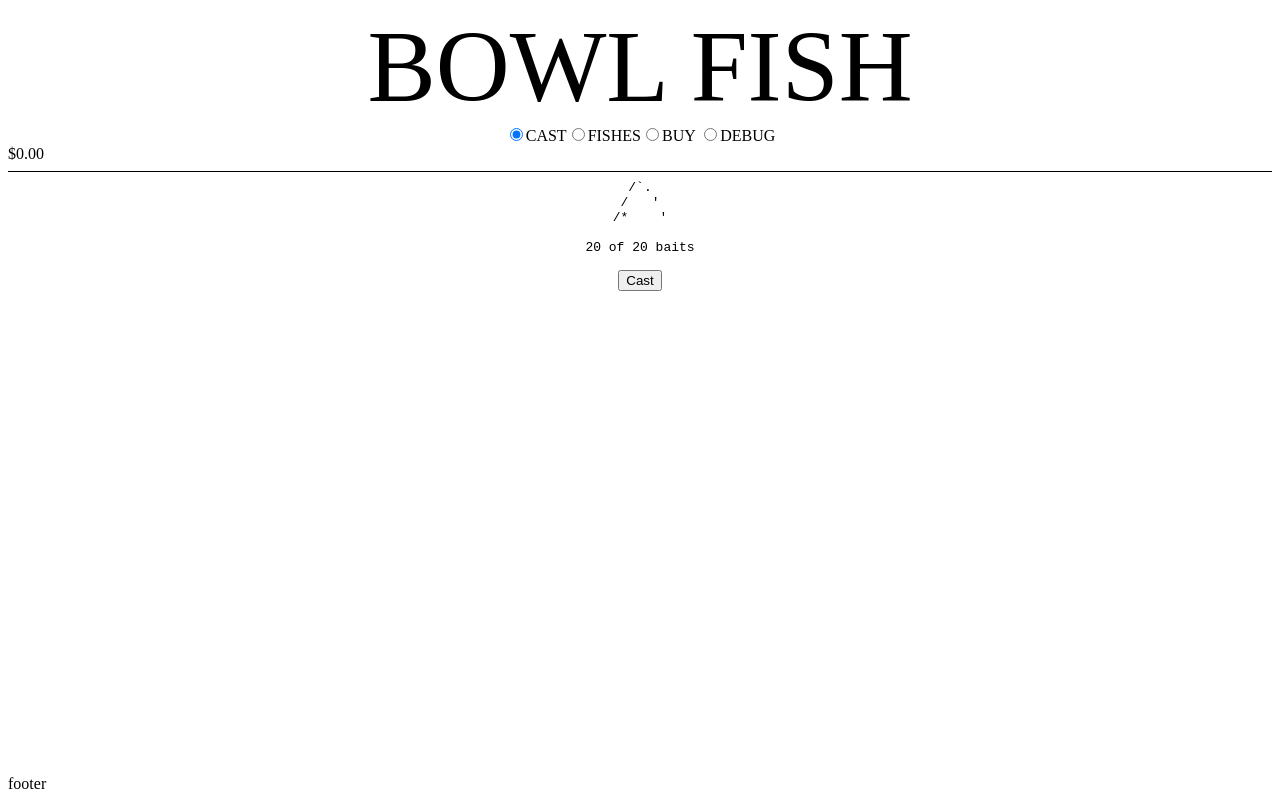
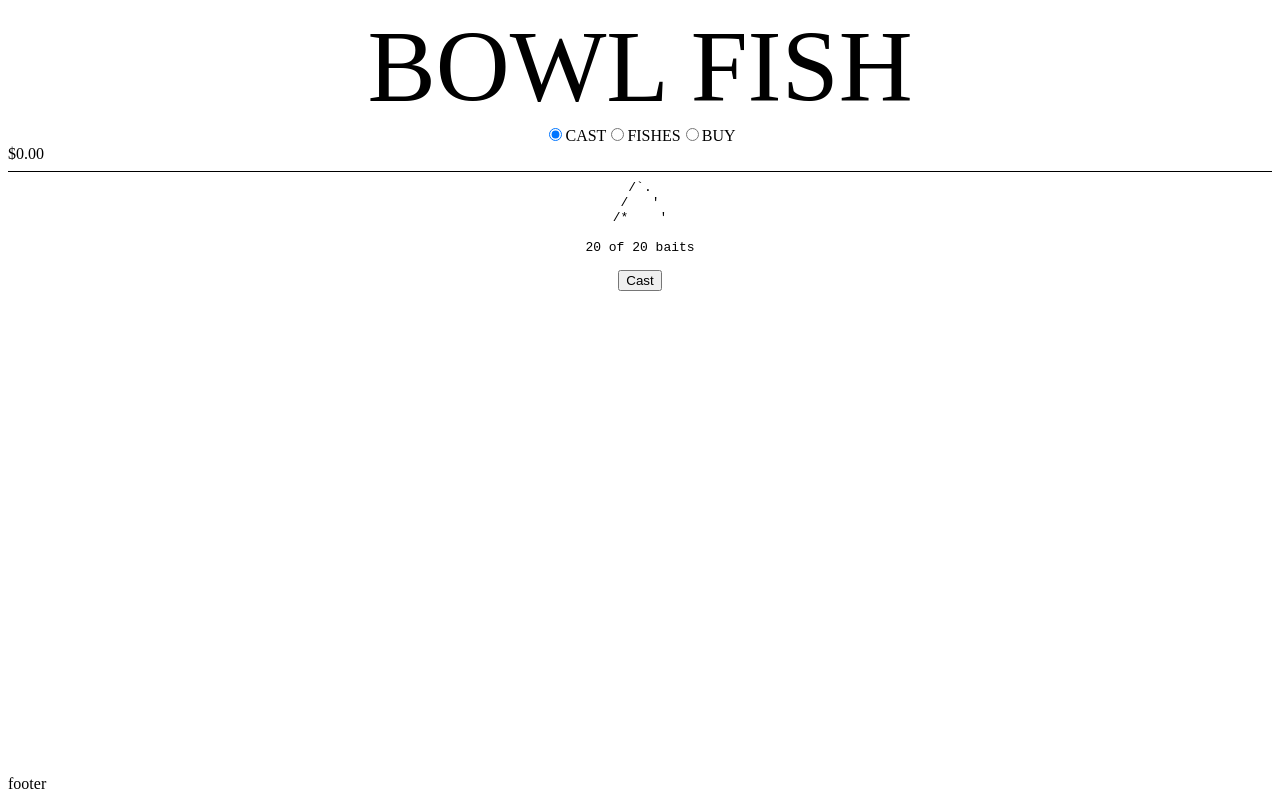
Before and after one commit to DoubleShotgun/BowlFish, a plain HTML site: page index.html in a window 1280 px wide. Drawn offline with Linux system fonts and the light colour scheme.

Commit message:
disable debug

```diff
--- a/index.html
+++ b/index.html
@@ -8,7 +8,7 @@
 <body>
 	<center style="font-size:8vw">BOWL FISH</center>
 	<form style="text-align:center"><input type="radio" name="tab" id="cast" value="cast" checked >CAST</input><input type="radio" name="tab" value="fishes" id="fishes" >FISHES</input><input type="radio" name="tab" value="buy" id="buy" >BUY</input>
-	<input type="radio" name="tab" id="debug" value="debug" >DEBUG</input>
+	<!-- <input type="radio" name="tab" id="debug" value="debug" >DEBUG</input> -->
 	</form>
 	<div id="status"></div>
 	<hr style="height:1px;border-width:0;color:black;background-color:black">
```
